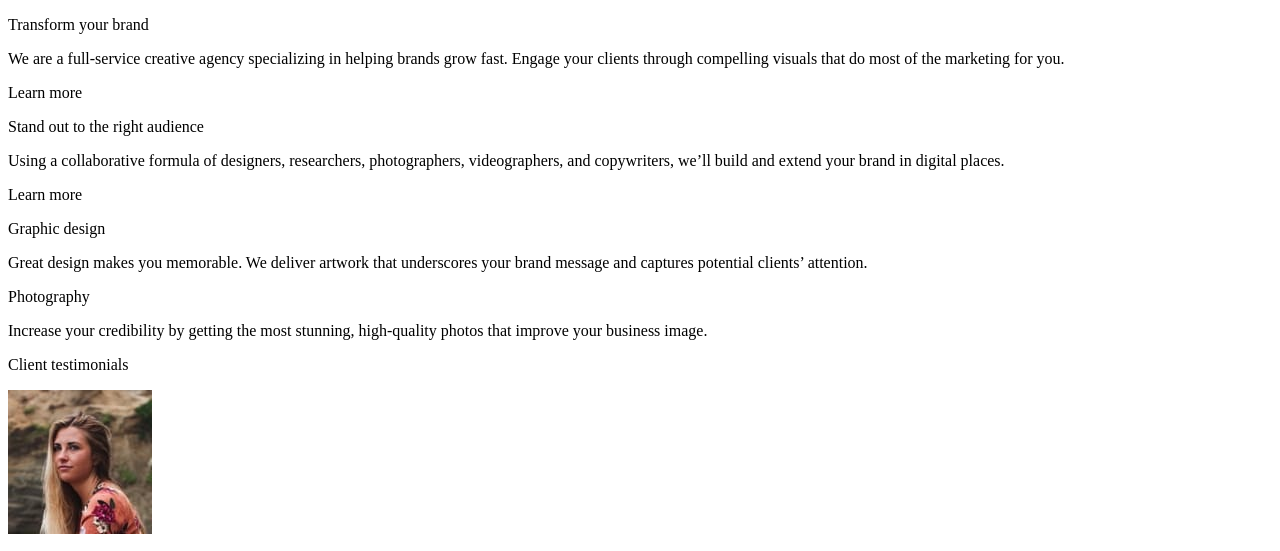
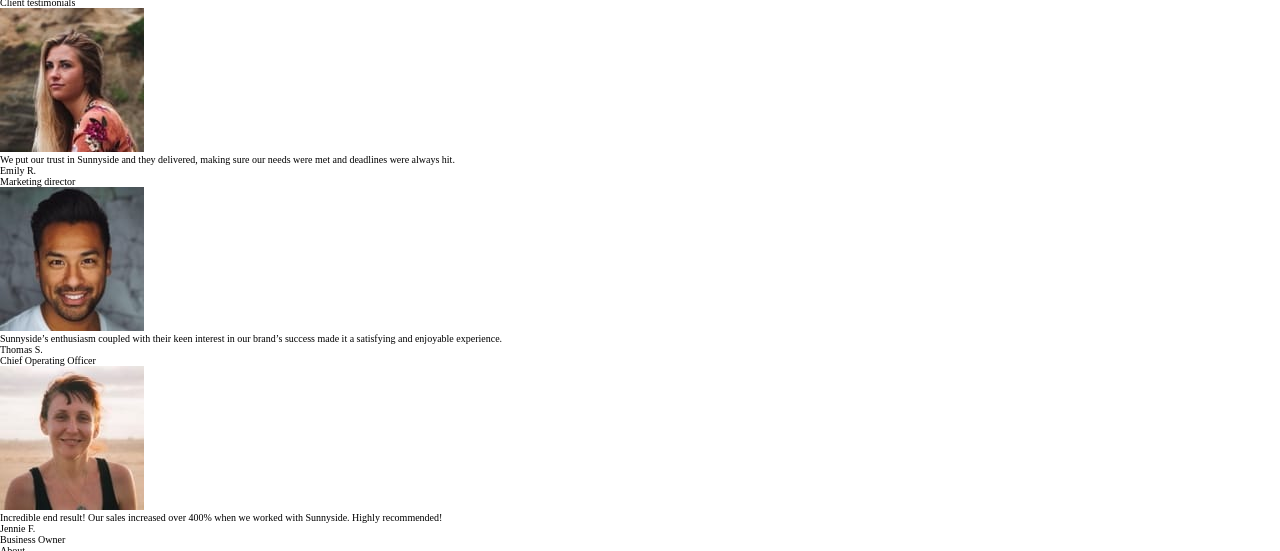
Before and after one commit to wojtekqwe/sunnyside_agency_landing_page, a plain HTML site: page index.html in a window 1280 px wide. Shown: the part 322-873 px from the top of the page. Drawn offline with Linux system fonts and the light colour scheme.

Commit message:
Create variables and reset css

```diff
--- /dev/null
+++ b/css/style.css
@@ -0,0 +1,11 @@
+@import url("https://fonts.googleapis.com/css2?family=Barlow:wght@600&family=Fraunces:opsz,wght@9..144,700;9..144,900&display=swap");
+* {
+  padding: 0;
+  margin: 0;
+  -webkit-box-sizing: border-box;
+          box-sizing: border-box;
+}
+
+:root {
+  font-size: 10px;
+}/*# sourceMappingURL=style.css.map */
--- a/index.html
+++ b/index.html
@@ -12,10 +12,7 @@
     />
 
     <title>Frontend Mentor | Sunnyside agency landing page</title>
-    <link
-      rel="stylesheet"
-      href="https://cdnjs.cloudflare.com/ajax/libs/font-awesome/6.4.2/css/all.min.css"
-    />
+
     <link rel="stylesheet" href="css/style.css" />
   </head>
   <body>
```
Also changed, not shown: 1 other file.
